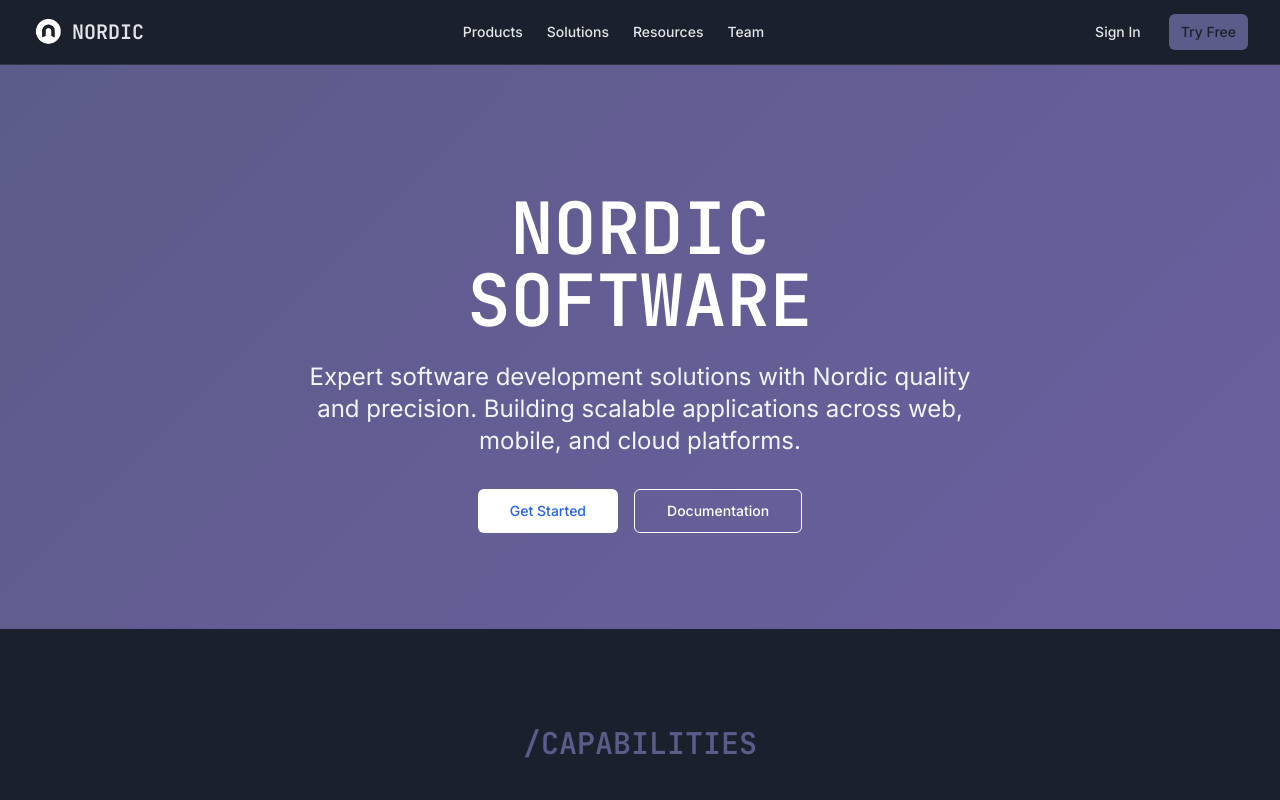
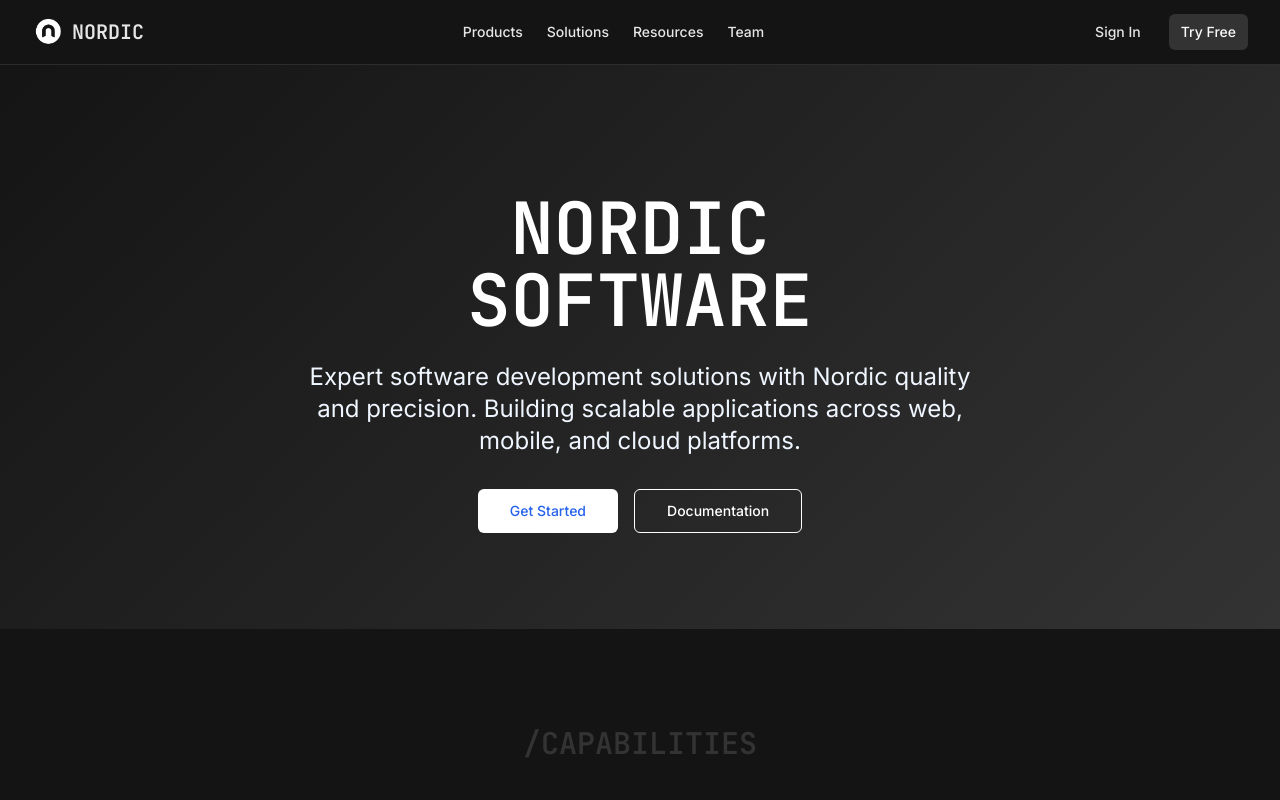
Before and after one commit to BilleMadsen/technology-company-landing-page-042, a React (Vite) app: page / in a window 1280 px wide. Shown: the top 800 px of the page. Built offline with nearby package versions, Linux system fonts and the light colour scheme.

Commit message:
Change theme to all black
Updated the website's theme to an all-black color scheme by adjusting background and text colors in `src/index.css` and `src/pages/Index.tsx`.

```diff
--- a/src/index.css
+++ b/src/index.css
@@ -6,52 +6,52 @@
 
 @layer base {
   :root {
-    --background: 220 26% 14%;
-    --foreground: 220 9% 90%;
-    --card: 220 26% 16%;
-    --card-foreground: 220 9% 90%;
-    --popover: 220 26% 16%;
-    --popover-foreground: 220 9% 90%;
-    --primary: 240 20% 45%;
-    --primary-foreground: 220 26% 14%;
-    --secondary: 220 20% 22%;
-    --secondary-foreground: 220 9% 90%;
-    --muted: 220 20% 20%;
-    --muted-foreground: 220 5% 60%;
-    --accent: 250 25% 50%;
-    --accent-foreground: 220 26% 14%;
+    --background: 0 0% 8%;
+    --foreground: 0 0% 90%;
+    --card: 0 0% 10%;
+    --card-foreground: 0 0% 90%;
+    --popover: 0 0% 10%;
+    --popover-foreground: 0 0% 90%;
+    --primary: 0 0% 20%;
+    --primary-foreground: 0 0% 98%;
+    --secondary: 0 0% 15%;
+    --secondary-foreground: 0 0% 90%;
+    --muted: 0 0% 12%;
+    --muted-foreground: 0 0% 60%;
+    --accent: 0 0% 25%;
+    --accent-foreground: 0 0% 98%;
     --destructive: 0 84.2% 60.2%;
-    --destructive-foreground: 210 40% 98%;
-    --border: 220 20% 25%;
-    --input: 220 20% 22%;
-    --ring: 240 20% 45%;
+    --destructive-foreground: 0 0% 98%;
+    --border: 0 0% 20%;
+    --input: 0 0% 15%;
+    --ring: 0 0% 30%;
     --radius: 0.5rem;
 
     /* Custom gradients */
-    --gradient-primary: linear-gradient(135deg, hsl(240 20% 45%), hsl(250 25% 50%));
-    --gradient-secondary: linear-gradient(135deg, hsl(220 26% 16%), hsl(220 20% 22%));
+    --gradient-primary: linear-gradient(135deg, hsl(0 0% 15%), hsl(0 0% 25%));
+    --gradient-secondary: linear-gradient(135deg, hsl(0 0% 10%), hsl(0 0% 15%));
   }
 
   .dark {
-    --background: 220 26% 8%;
-    --foreground: 220 9% 95%;
-    --card: 220 26% 10%;
-    --card-foreground: 220 9% 95%;
-    --popover: 220 26% 10%;
-    --popover-foreground: 220 9% 95%;
-    --primary: 240 25% 50%;
-    --primary-foreground: 220 26% 8%;
-    --secondary: 220 20% 16%;
-    --secondary-foreground: 220 9% 95%;
-    --muted: 220 20% 14%;
-    --muted-foreground: 220 5% 65%;
-    --accent: 250 30% 55%;
-    --accent-foreground: 220 26% 8%;
+    --background: 0 0% 4%;
+    --foreground: 0 0% 95%;
+    --card: 0 0% 6%;
+    --card-foreground: 0 0% 95%;
+    --popover: 0 0% 6%;
+    --popover-foreground: 0 0% 95%;
+    --primary: 0 0% 25%;
+    --primary-foreground: 0 0% 100%;
+    --secondary: 0 0% 12%;
+    --secondary-foreground: 0 0% 95%;
+    --muted: 0 0% 8%;
+    --muted-foreground: 0 0% 65%;
+    --accent: 0 0% 30%;
+    --accent-foreground: 0 0% 100%;
     --destructive: 0 62.8% 30.6%;
-    --destructive-foreground: 210 40% 98%;
-    --border: 220 20% 20%;
-    --input: 220 20% 16%;
-    --ring: 240 25% 50%;
+    --destructive-foreground: 0 0% 98%;
+    --border: 0 0% 15%;
+    --input: 0 0% 12%;
+    --ring: 0 0% 35%;
   }
 }
 
--- a/tailwind.config.ts
+++ b/tailwind.config.ts
@@ -61,7 +61,7 @@ export default {
         'gradient-radial': 'radial-gradient(var(--tw-gradient-stops))',
         'gradient-primary': 'var(--gradient-primary)',
         'gradient-secondary': 'var(--gradient-secondary)',
-        'hero-gradient': 'linear-gradient(135deg, hsl(var(--primary)), hsl(var(--accent)))',
+        'hero-gradient': 'linear-gradient(135deg, hsl(var(--background)), hsl(var(--primary)))',
       },
       keyframes: {
         "accordion-down": {
```
